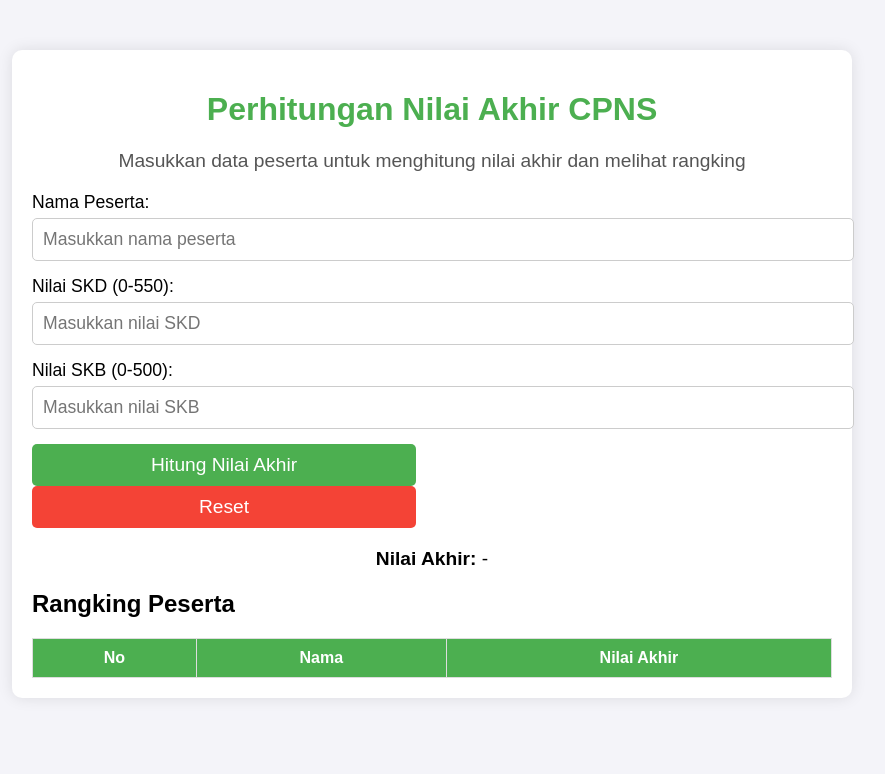
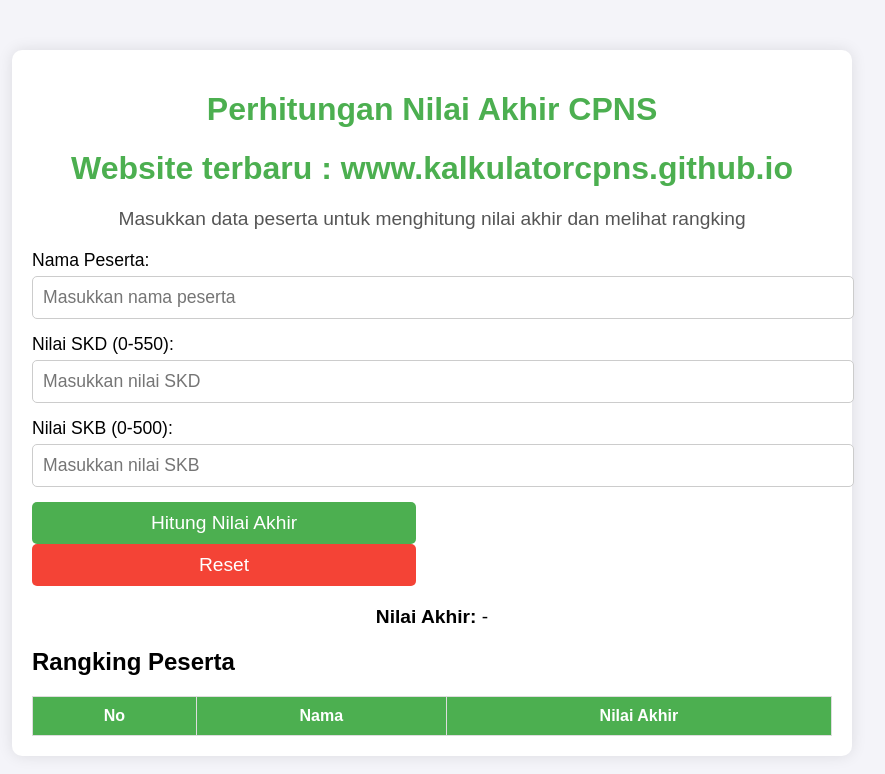
Before and after one commit to damarwulan0012/damarwulan0012.github.io, a plain HTML site: page index.html in a window 1280 px wide. Shown: the whole page, without its empty margins (208-1093 px from the left). Drawn offline with Linux system fonts and the light colour scheme.

Commit message:
Update index.html

```diff
--- a/index.html
+++ b/index.html
@@ -11,6 +11,7 @@
   <div class="container">
     <header>
       <h1>Perhitungan Nilai Akhir CPNS</h1>
+      <h1>Website terbaru : www.kalkulatorcpns.github.io </h1>
       <p>Masukkan data peserta untuk menghitung nilai akhir dan melihat rangking</p>
     </header>
 
```
